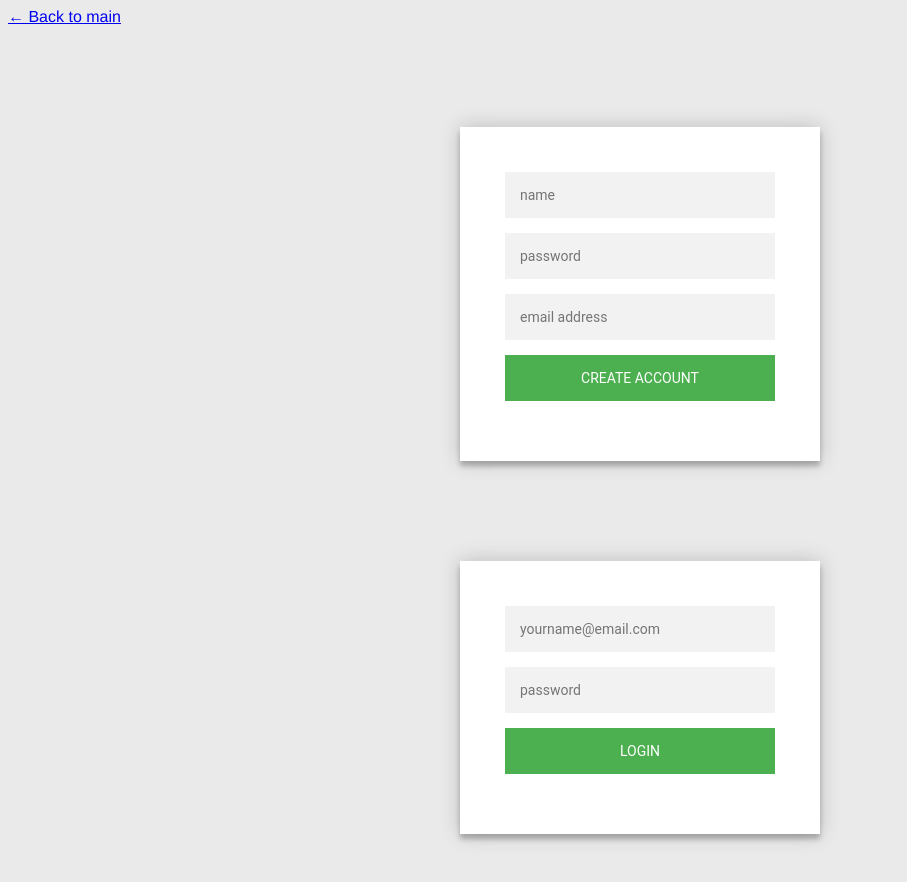
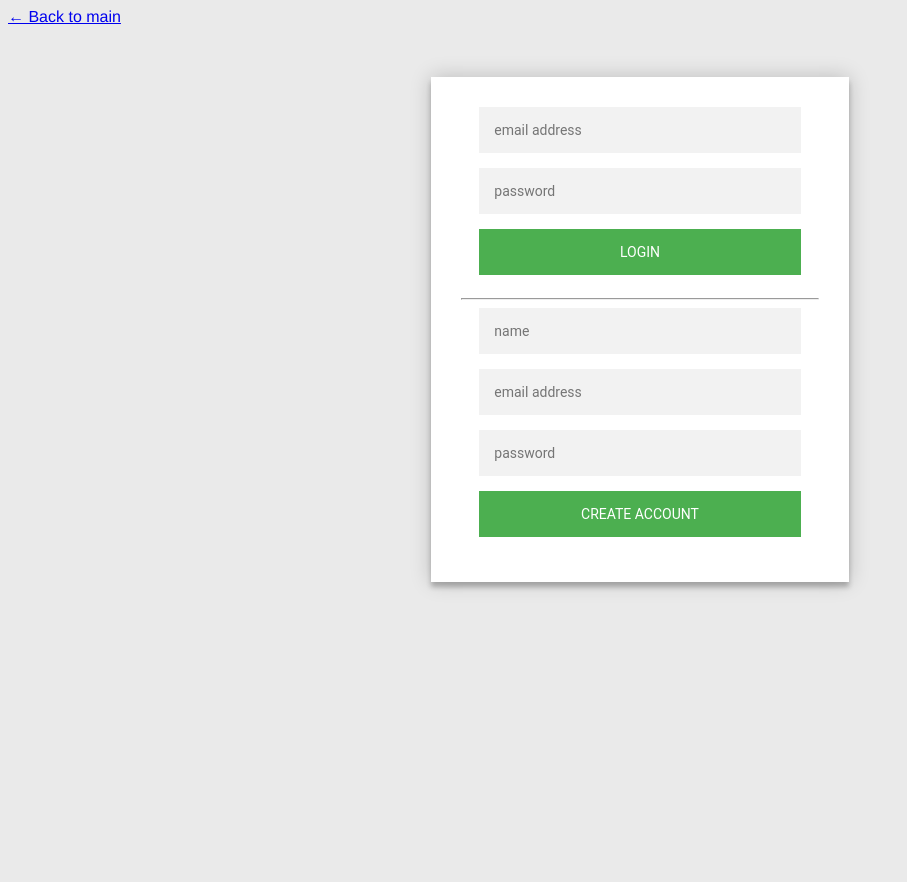
Before and after one commit to smit-happens/WhiteboardProject, a plain HTML site: page Whiteboard/WebContent/login.html in a window 1280 px wide. Shown: the whole page, without its empty margins (0-907 px from the left). After the commit the page ends 800 px from the top, so only its background shows below. Drawn offline with Linux system fonts and the light colour scheme.

Commit message:
Login page now looks presentable with animated buttons and required form input fields with automatic email checking

```diff
--- a/Whiteboard/WebContent/login.html
+++ b/Whiteboard/WebContent/login.html
@@ -10,20 +10,22 @@
 
     <div class="login-page">
         <div class="form">
-            <form class="register-form">
-                <input type="text" placeholder="name"/>
-                <input type="password" placeholder="password"/>
-                <input type="text" placeholder="email address"/>
-                <input id="submit" type="submit" value="Create Account">
-            </form>
-        </div>
-
-        <div class="form">
-            <form class="login-form">
-                <input type="email" placeholder="yourname@email.com" required/>
-                <input type="password" placeholder="password" required/>
-                <input id="submit" type="submit" value="Login">
-            </form>
+            <div>
+                <form class="loginForm">
+                    <input type="email" placeholder="email address" required/>
+                    <input type="password" placeholder="password" required/>
+                    <input class="submit" type="submit" value="Login">
+                </form>
+            </div>
+            <div>
+                <form class="registerForm">
+                    <hr>
+                    <input type="text" placeholder="name" required/>
+                    <input type="email" placeholder="email address" required/>
+                    <input type="password" placeholder="password" required/>
+                    <input class="submit" type="submit" value="Create Account">
+                </form>
+            </div>
         </div>
     </div>
 </body>
--- a/Whiteboard/WebContent/style.css
+++ b/Whiteboard/WebContent/style.css
@@ -200,18 +200,15 @@ canvas.overlay {
 }
 
 .login-page {
-    width: 360px;
-    padding: 8% 0 0;
-    margin: auto;
+    width: 33%;
+    padding: 4% 0 0;
+    margin:0 auto;
 }
 .form {
-    position: relative;
     float: left;
-    z-index: 1;
     background: #FFFFFF;
     max-width: 360px;
-    margin: 0 auto 100px;
-    padding: 45px;
+    padding: 30px;
     text-align: center;
     box-shadow: 0 0 20px 0 rgba(0, 0, 0, 0.2), 0 5px 5px 0 rgba(0, 0, 0, 0.24);
 }
@@ -219,29 +216,29 @@ canvas.overlay {
     font-family: "Roboto", sans-serif;
     outline: 0;
     background: #f2f2f2;
-    width: 100%;
+    width: 90%;
     border: 0;
     margin: 0 0 15px;
     padding: 15px;
     box-sizing: border-box;
     font-size: 14px;
 }
-#submit {
+input.submit {
     font-family: "Roboto", sans-serif;
     text-transform: uppercase;
     outline: 0;
     background: #4CAF50;
-    width: 100%;
+    width: 90%;
     border: 0;
     padding: 15px;
     color: #FFFFFF;
     font-size: 14px;
-    -webkit-transition: all 0.3 ease;
-    transition: all 0.3 ease;
     cursor: pointer;
 }
-#submit:hover,#submit:active,#submit:focus {
+input.submit:hover {
     background: #43A047;
+    -webkit-transition: background-color .02s;
+    transition: background-color .02s;
 }
 .form .message {
     margin: 15px 0 0;
@@ -252,3 +249,10 @@ canvas.overlay {
     color: #4CAF50;
     text-decoration: none;
 }
+
+.registerForm {
+    float: left;
+}
+.loginForm {
+    float: left;
+}
```
